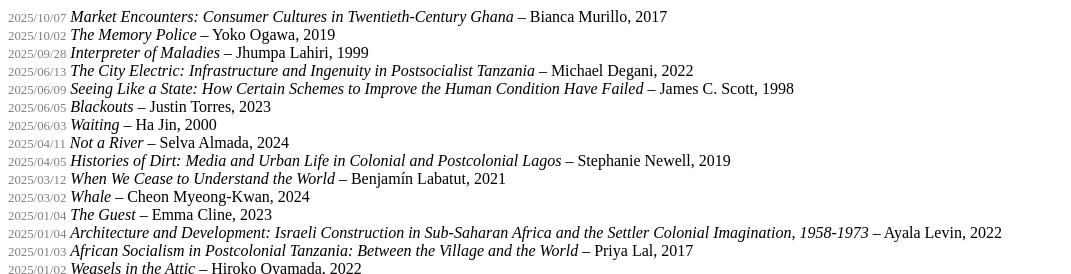
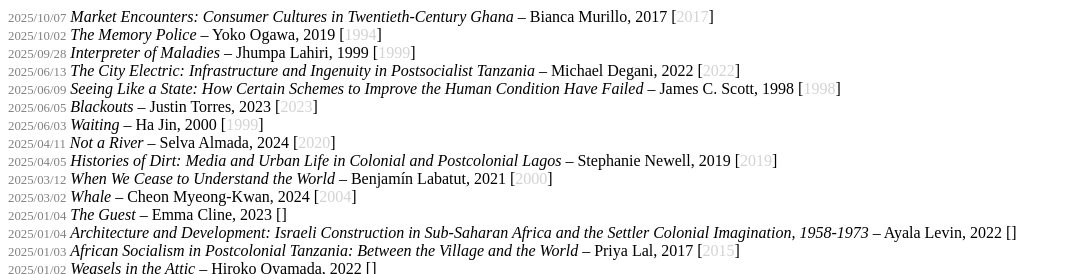
Before and after one commit to jellyfjsh/jellyfjsh.github.io, a plain HTML site: page books/index.html in a window 1280 px wide. Shown: the top 274 px of the page, without its empty margins (0-1071 px from the left). Drawn offline with Linux system fonts and the light colour scheme.

Commit message:
Update index.html

```diff
--- a/books/index.html
+++ b/books/index.html
@@ -54,6 +54,8 @@
             <span class="title">${book.title}</span> –
             <span class="author">${book.author}</span>,
             <span class="yearPublished">${book.yearPublished}</span>
+            [<span class="yearOriginal">${book.yearOriginal}</span>]
+
           </summary>
           <span class="review">${book.review}</span>
         </details>
```
